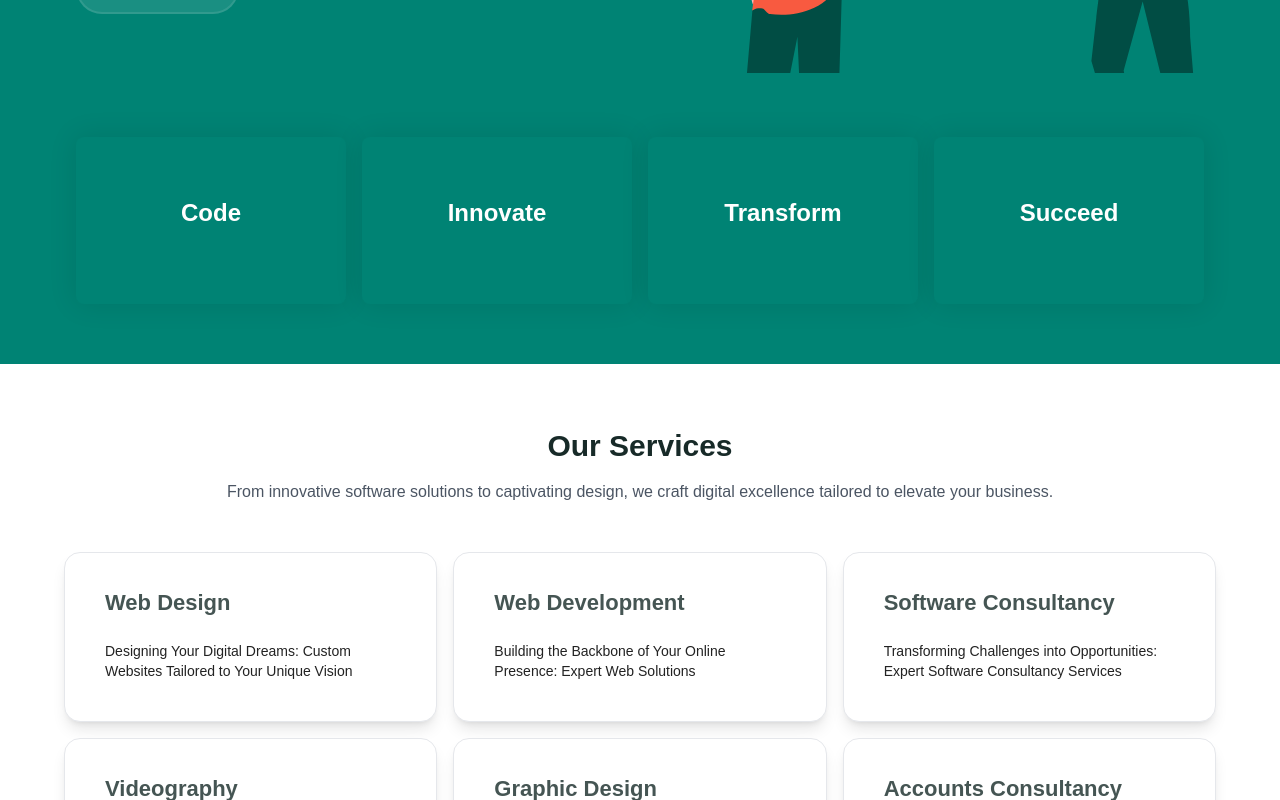
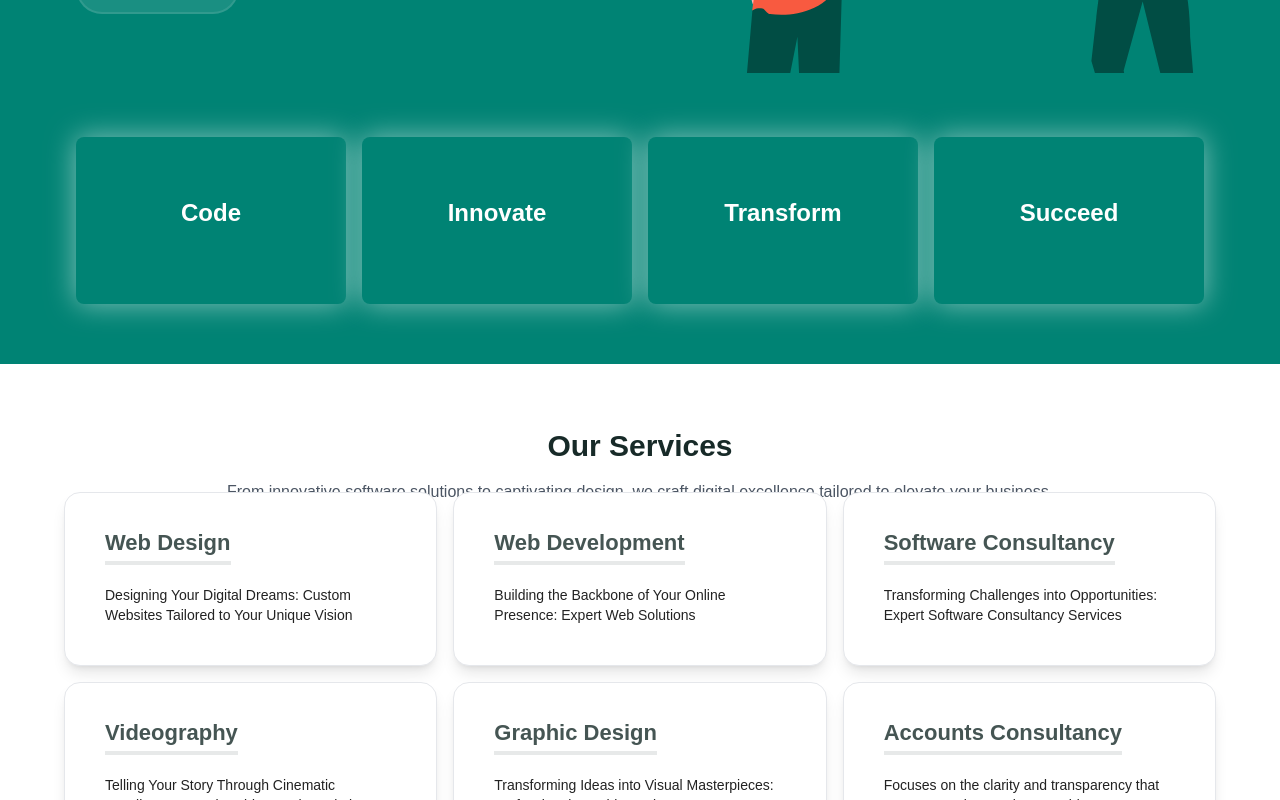
Before and after one commit to mr-saim-365/CLIX, a Next.js app: page / in a window 1280 px wide. Shown: the part 380-1180 px from the top of the page. Built offline with nearby package versions, Linux system fonts and the light colour scheme.

Commit message:
ScroollTop button and gsap animatiomn added in Our Services

```diff
--- a/package.json
+++ b/package.json
@@ -9,10 +9,12 @@
     "lint": "next lint"
   },
   "dependencies": {
+    "gsap": "^3.12.7",
     "next": "15.1.7",
     "react": "^19.0.0",
     "react-dom": "^19.0.0",
-    "react-icons": "^5.5.0"
+    "react-icons": "^5.5.0",
+    "react-use": "^17.6.0"
   },
   "devDependencies": {
     "postcss": "^8",
--- a/src/components/Hero.js
+++ b/src/components/Hero.js
@@ -5,7 +5,7 @@ const Hero = () => {
     return (
         <>
             <section id="hero" className="w-full bg-[#008374] relative pt-[140px] accent-background">
-                <div className="container md:w-[90%] 2xl:w-[50%] mx-auto relative z-[3] px-3 w-full font-montserrat" data-aos="fade-up" data-aos-delay="100">
+                <div className="container md:w-[90%] 2xl:w-[80%] mx-auto relative z-[3] px-3 w-full font-montserrat" data-aos="fade-up" data-aos-delay="100">
                     <div className="flex flex-wrap justify-between gap-y-10">
                         <div className="w-full lg:w-1/2 order-2 lg:order-1 flex flex-col justify-center">
                             <h2 className="md:text-[48px] text-[#ffffff] font-bold mb-5 text-[36px]">
@@ -24,27 +24,28 @@ const Hero = () => {
                 </div>
 
                 <div className="relative pt-0 pb-[60px] z-[4]" data-aos="fade-up" data-aos-delay="200">
-                    <div className="container relative w-full px-3 md:w-[90%] 2xl:w-[50%] mx-auto">
+                    <div className="container relative w-full px-3 md:w-[90%] 2xl:w-[80%] mx-auto">
                         <div className="grid grid-cols-1 sm:grid-cols-2 xl:grid-cols-4 gap-4 mt-16">
-                            <div className="h-full w-full text-center p-[60px_30px] relative overflow-hidden bg-[#008374] rounded-lg shadow-[0_0_29px_rgba(0,0,0,0.1)] transition-all duration-300 hover:bg-[var(--background-color)/90]">
+                            <div className="h-full w-full text-center p-[60px_30px] relative  overflow-hidden bg-[#008374] rounded-lg shadow-[0_0_29px_rgba(255,255,255,0.5)]
+ transition-all duration-300 hover:bg-[var(--background-color)/90]">
                                 <h4 className="font-bold text-2xl mb-[15px]">
                                     <a href="#" className="text-[#ffffff] transition-colors duration-300 hover:text-[var(--contrast-color)]">Code</a>
                                 </h4>
                             </div>
 
-                            <div className="h-full w-full text-center p-[60px_30px] relative overflow-hidden bg-[#008374] rounded-lg shadow-[0_0_29px_rgba(0,0,0,0.1)] transition-all duration-300 hover:bg-[var(--background-color)/90]">
+                            <div className="h-full w-full text-center p-[60px_30px] relative overflow-hidden bg-[#008374] rounded-lg shadow-[0_0_29px_rgba(255,255,255,0.5)] transition-all duration-300 hover:bg-[var(--background-color)/90]">
                                 <h4 className="font-bold text-2xl mb-[15px]">
                                     <a href="#" className="text-[#ffffff] transition-colors duration-300 hover:text-[var(--contrast-color)]">Innovate</a>
                                 </h4>
                             </div>
 
-                            <div className="h-full w-full text-center p-[60px_30px] relative overflow-hidden bg-[#008374] rounded-lg shadow-[0_0_29px_rgba(0,0,0,0.1)] transition-all duration-300 hover:bg-[var(--background-color)/90]">
+                            <div className="h-full w-full text-center p-[60px_30px] relative overflow-hidden bg-[#008374] rounded-lg shadow-[0_0_29px_rgba(255,255,255,0.5)] transition-all duration-300 hover:bg-[var(--background-color)/90]">
                                 <h4 className="font-bold text-2xl mb-[15px]">
                                     <a href="#" className="text-[#ffffff] transition-colors duration-300 hover:text-[var(--contrast-color)]">Transform</a>
                                 </h4>
                             </div>
 
-                            <div className="h-full w-full text-center p-[60px_30px] relative overflow-hidden bg-[#008374] rounded-lg shadow-[0_0_29px_rgba(0,0,0,0.1)] transition-all duration-300 hover:bg-[var(--background-color)/90]">
+                            <div className="h-full w-full text-center p-[60px_30px] relative overflow-hidden bg-[#008374] rounded-lg shadow-[0_0_29px_rgba(255,255,255,0.5)] transition-all duration-300 hover:bg-[var(--background-color)/90]">
                                 <h4 className="font-bold text-2xl mb-[15px]">
                                     <a href="#" className="text-[#ffffff] transition-colors duration-300 hover:text-[var(--contrast-color)]">Succeed</a>
                                 </h4>
--- a/src/components/Services.js
+++ b/src/components/Services.js
@@ -1,22 +1,56 @@
+import { useRef, useEffect } from "react";
+import { useIntersection } from "react-use";
+import gsap from "gsap";
+
+
 const Services = () => {
+
+    const sectionRef = useRef(null);
+
+    const intersection = useIntersection(sectionRef, {
+        root: null,
+        rootMargin: "0px",
+        threshold: 1
+    });
+    useEffect(() => {
+        if (intersection) {
+            if (intersection.intersectionRatio < 0.5) {
+                gsap.to(".fadeIn", {
+                    opacity: 0,
+                    y: 20,
+                    duration: 1,
+                    ease: "power4.out",
+                });
+            } else {
+                gsap.to(".fadeIn", {
+                    opacity: 1,
+                    y: -60,
+                    duration: 1,
+                    ease: "power4.out",
+                    stagger: { amount: 0.3 },
+                });
+            }
+        }
+    }, [intersection]);
+
     return (
         <>
             <section id="services" class="services py-16">
                 <div class="container mx-auto 2xl:w-[80%] md:w-[90%] text-center mb-12" data-aos="fade-up">
-                    <h2 class="text-3xl text-[#172A28] font-bold mb-4">Our Services</h2>
+                    <h2 class="text-3xl text-[#172A28] font-bold font-montserrat mb-4">Our Services</h2>
                     <p class="text-gray-600">
                         From innovative software solutions to captivating design, we craft
                         digital excellence tailored to elevate your business.
                     </p>
                 </div>
 
-                <div class="container mx-auto grid grid-cols-1 text-sm text-[#222222] sm:grid-cols-2 lg:grid-cols-3 gap-4">
+                <div ref={sectionRef} class="container mx-auto grid grid-cols-1 text-sm text-[#222222] sm:grid-cols-2 lg:grid-cols-3 gap-4">
                     <div
-                        class="service-item relative p-10 bg-white rounded-2xl border shadow-lg"
+                        class="service-item fadeIn relative p-10 bg-white rounded-2xl border shadow-lg"
                         data-aos="fade-up"
                         data-aos-delay="100"
                     >
-                        <h3 class="text-[22px] text-[#172a28]/80 pb-2 mb-5 font-semibold">Web Design</h3>
+                        <h3 class="text-[22px] text-[#172a28]/80 mb-5 inline-block pb-2 font-semibold border-b-4  border-[#172a28]/10 hover:border-[color:rgba(0,131,116,0.9)] hover:text-[#172a28]">Web Design</h3>
                         <p>
                             Designing Your Digital Dreams: Custom Websites Tailored to Your
                             Unique Vision
@@ -24,11 +58,11 @@ const Services = () => {
                     </div>
 
                     <div
-                        class="service-item relative p-10 bg-white  border rounded-2xl shadow-lg"
+                        class="service-item  fadeIn  relative p-10 bg-white  border rounded-2xl shadow-lg"
                         data-aos="fade-up"
                         data-aos-delay="200"
                     >
-                        <h3 class="text-[22px] text-[#172a28]/80 pb-2 mb-5  font-semibold">Web Development</h3>
+                        <h3 class="text-[22px] text-[#172a28]/80 mb-5 pb-2 inline-block  font-semibold  border-b-4  border-[#172a28]/10 hover:border-[color:rgba(0,131,116,0.9)] hover:text-[#172a28]">Web Development</h3>
                         <p>
                             Building the Backbone of Your Online Presence: Expert Web
                             Solutions
@@ -36,11 +70,11 @@ const Services = () => {
                     </div>
 
                     <div
-                        class="service-item relative p-10 bg-white  border rounded-2xl shadow-lg"
+                        class="service-item  fadeIn  relative p-10 bg-white  border rounded-2xl shadow-lg"
                         data-aos="fade-up"
                         data-aos-delay="300"
                     >
-                        <h3 class="text-[22px] text-[#172a28]/80  pb-2 mb-5 font-semibold">Software Consultancy</h3>
+                        <h3 class="text-[22px] text-[#172a28]/80   mb-5 pb-2 inline-block font-semibold  border-b-4  border-[#172a28]/10 hover:border-[color:rgba(0,131,116,0.9)] hover:text-[#172a28]">Software Consultancy</h3>
                         <p>
                             Transforming Challenges into Opportunities: Expert Software
                             Consultancy Services
@@ -48,11 +82,11 @@ const Services = () => {
                     </div>
 
                     <div
-                        class="service-item relative p-10 bg-white  border rounded-2xl shadow-lg"
+                        class="service-item  fadeIn  relative p-10 bg-white  border rounded-2xl shadow-lg"
                         data-aos="fade-up"
                         data-aos-delay="400"
                     >
-                        <h3 class="text-[22px] text-[#172a28]/80 pb-2 mb-5  font-semibold">Videography</h3>
+                        <h3 class="text-[22px] text-[#172a28]/80  mb-5 pb-2 inline-block  font-semibold  border-b-4  border-[#172a28]/10 hover:border-[color:rgba(0,131,116,0.9)] hover:text-[#172a28]">Videography</h3>
                         <p>
                             Telling Your Story Through Cinematic Excellence: Top-Tier
                             Videography Solutions
@@ -60,11 +94,11 @@ const Services = () => {
                     </div>
 
                     <div
-                        class="service-item relative p-10 bg-white  border rounded-2xl shadow-lg"
+                        class="service-item  fadeIn  relative p-10 bg-white  border rounded-2xl shadow-lg"
                         data-aos="fade-up"
                         data-aos-delay="500"
                     >
-                        <h3 class="text-[22px] text-[#172a28]/80 pb-2 mb-5  font-semibold">Graphic Design</h3>
+                        <h3 class="text-[22px] text-[#172a28]/80  mb-5 pb-2 inline-block  font-semibold  border-b-4  border-[#172a28]/10 hover:border-[color:rgba(0,131,116,0.9)] hover:text-[#172a28]">Graphic Design</h3>
                         <p>
                             Transforming Ideas into Visual Masterpieces: Professional Graphic
                             Design
@@ -72,11 +106,11 @@ const Services = () => {
                     </div>
 
                     <div
-                        class="service-item relative p-10 bg-white  border rounded-2xl shadow-lg"
+                        class="service-item  fadeIn  relative p-10 bg-white  border rounded-2xl shadow-lg"
                         data-aos="fade-up"
                         data-aos-delay="600"
                     >
-                        <h3 class="text-[22px] text-[#172a28]/80 pb-2 mb-5  font-semibold">Accounts Consultancy</h3>
+                        <h3 class="text-[22px] text-[#172a28]/80  mb-5 pb-2 inline-block  font-semibold  border-b-4  border-[#172a28]/10 hover:border-[color:rgba(0,131,116,0.9)] hover:text-[#172a28]">Accounts Consultancy</h3>
                         <p>
                             Focuses on the clarity and transparency that your accounting
                             services provide.
@@ -84,7 +118,7 @@ const Services = () => {
                     </div>
                 </div>
 
-                <section id="about" class="about py-16 mt-16">
+                <section id="about" class="about  mt-16">
                     <div class="container mx-auto text-center mb-12" data-aos="fade-up">
                         <h2 class="text-3xl text-[#172A28]  font-bold mb-4">About Us</h2>
                         <p class="text-gray-600">Crafting Tomorrow's Technology, Today</p>
@@ -92,7 +126,7 @@ const Services = () => {
 
                     <div class="container mx-auto grid grid-cols-1 lg:grid-cols-2 gap-2 md:gap-6 text-sm md:text-[16px] items-center">
                         <div data-aos="fade-up" data-aos-delay="100">
-                            <h3 class="text-[16px] sm:text-2xl  text-[#172A28]  font-semibold mb-4">
+                            <h3 class="text-[16px] sm:text-2xl  text-[#172A28]  font-semibold  mb-4">
                                 Empowering Your Digital Future with Innovative Solutions
                             </h3>
                         </div>
--- a/src/pages/index.js
+++ b/src/pages/index.js
@@ -3,6 +3,7 @@ import Footer from "@/components/Footer";
 import Hero from "@/components/Hero";
 import Navbar from "../components/Navbar"
 import Services from "@/components/Services";
+import ScrollTop from "@/components/ScrollTop";
 
 const Home = () => {
   return (
@@ -13,6 +14,7 @@ const Home = () => {
         <Services />
         <Contact />
       </div>
+      <ScrollTop />
       <Footer />
     </>
   )
```
Also changed, not shown: src/components/Contact.js (+4 -4 lines), src/components/Navbar.js (+7 -7 lines), src/components/ScrollTop.js (added, +43 -0 lines), 1 other file (tests, documents, lock files or other folders).
